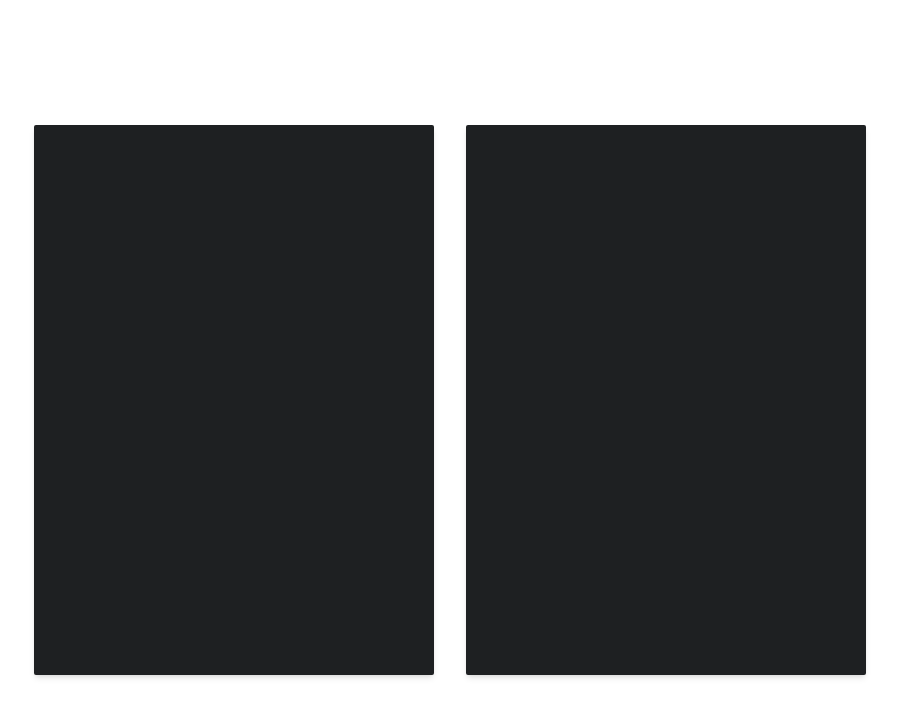
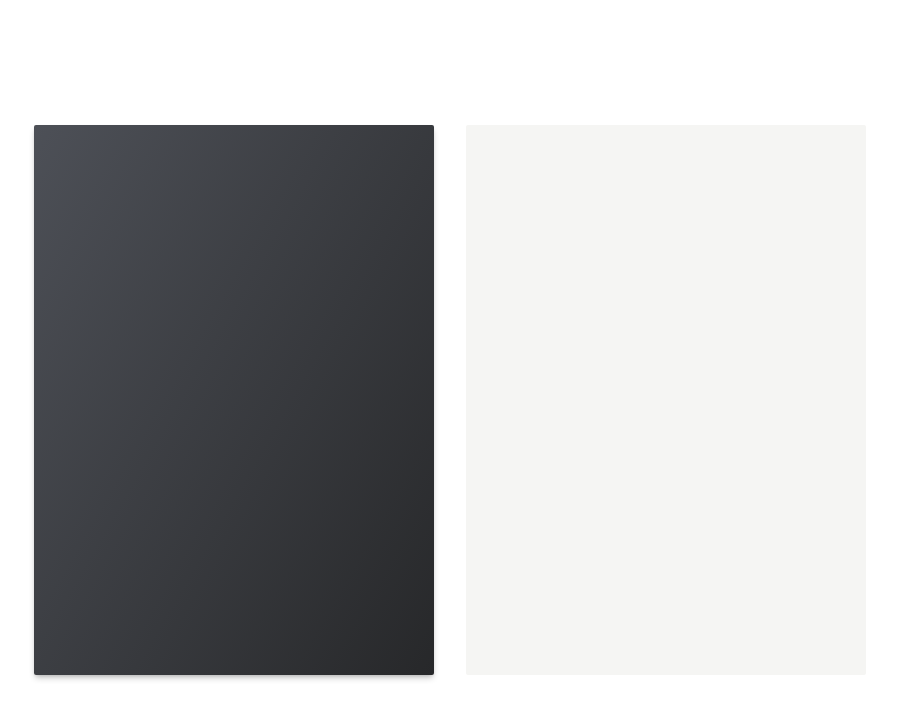
Before and after one commit to Gadiel-Monteabaro/clima-app, a React (Vite) app: page / in a window 1280 px wide. Shown: the top 718 px of the page, without its empty margins (190-1087 px from the left). Built offline with nearby package versions, Linux system fonts and the light colour scheme.

Commit message:
style: Realizar estilos iniciales para la app refactor: instalar zod y axios

```diff
--- a/package.json
+++ b/package.json
@@ -10,8 +10,10 @@
     "preview": "vite preview"
   },
   "dependencies": {
+    "axios": "^1.7.8",
     "react": "^18.3.1",
-    "react-dom": "^18.3.1"
+    "react-dom": "^18.3.1",
+    "zod": "^3.23.8"
   },
   "devDependencies": {
     "@eslint/js": "^9.15.0",
--- a/src/index.css
+++ b/src/index.css
@@ -4,10 +4,11 @@
   font-weight: 400;
   color-scheme: light dark;
   color: rgba(255, 255, 255, 0.87);
-  background-color: #242424;
+  background-color: #2d3037;
 
   --border-radius: 2px;
-  --card-bg: #1e2022;
+  --first-card-bg: linear-gradient(120deg, #4d5057, #27282a);
+  --second-card-bg: #f5f5f3;
   --card-color: #1e2022;
   --color-white: #fcfcfc;
   --shadow: 0 4px 6px -1px rgba(0, 0, 0, 0.1), 0 2px 4px -2px rgba(0, 0, 0, 0.1);
@@ -59,6 +60,15 @@ body {
   margin: 20px auto;
 }
 
+.first-card {
+  background: var(--first-card-bg);
+  box-shadow: var(--shadow-md);
+}
+
+.second-card {
+  background: var(--second-card-bg);
+  box-shadow: var(--shadow-white);
+}
 @media (prefers-color-scheme: light) {
   :root {
     color: #213547;
```
Also changed, not shown: 1 other file (tests, documents, lock files or other folders).
